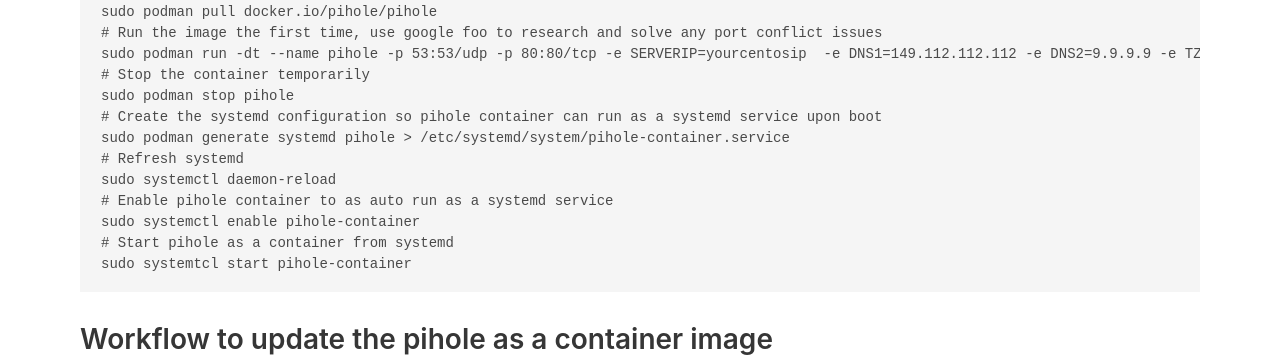
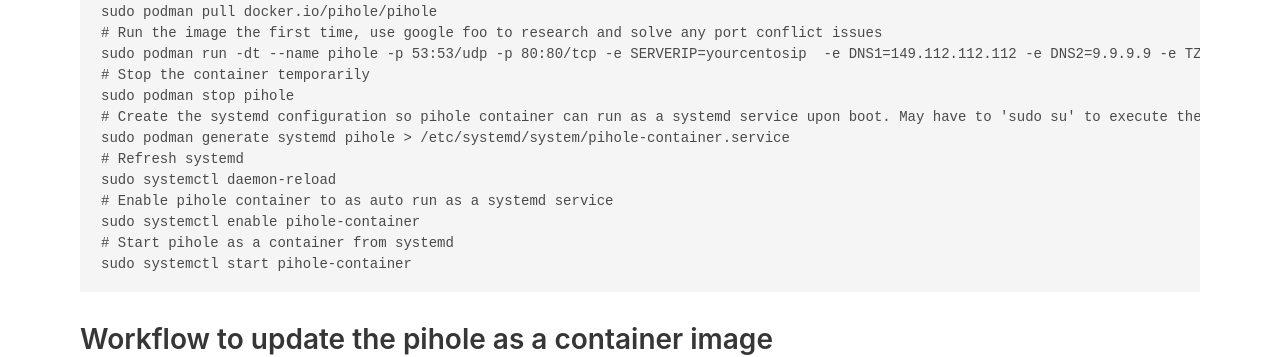
Before and after one commit to kamsalisbury/kamsalisbury.github.io, a Jekyll site: the page built from _posts/2020-10-07-My-CentOS-RHEL-8-Podman-Container-Notes.md, in a window 1280 px wide. Shown: the part 1006-1363 px from the top of the page. Built offline with Jekyll 4.4.1, drawn with Linux system fonts in a browser that asks for light colours; nearby versions of some CDN libraries; our own code applies the rules of GitHub Pages for plain Markdown files; some of the changed text lies outside the part shown.

Commit message:
Corrected typo, added clarification

````diff
--- a/_posts/2020-10-07-My-CentOS-RHEL-8-Podman-Container-Notes.md
+++ b/_posts/2020-10-07-My-CentOS-RHEL-8-Podman-Container-Notes.md
@@ -26,14 +26,14 @@
 sudo podman run -dt --name pihole -p 53:53/udp -p 80:80/tcp -e SERVERIP=yourcentosip  -e DNS1=149.112.112.112 -e DNS2=9.9.9.9 -e TZ=America/New_York -v pihole:/etc/pihole:Z -e WEBPASSWORD=piholewebadminpassword docker.io/pihole/pihole
 # Stop the container temporarily
 sudo podman stop pihole
-# Create the systemd configuration so pihole container can run as a systemd service upon boot
+# Create the systemd configuration so pihole container can run as a systemd service upon boot. May have to 'sudo su' to execute the next line as root
 sudo podman generate systemd pihole > /etc/systemd/system/pihole-container.service
 # Refresh systemd
 sudo systemctl daemon-reload
 # Enable pihole container to as auto run as a systemd service
 sudo systemctl enable pihole-container
 # Start pihole as a container from systemd
-sudo systemtcl start pihole-container
+sudo systemctl start pihole-container
 ```
 
 ## Workflow to update the pihole as a container image
````
